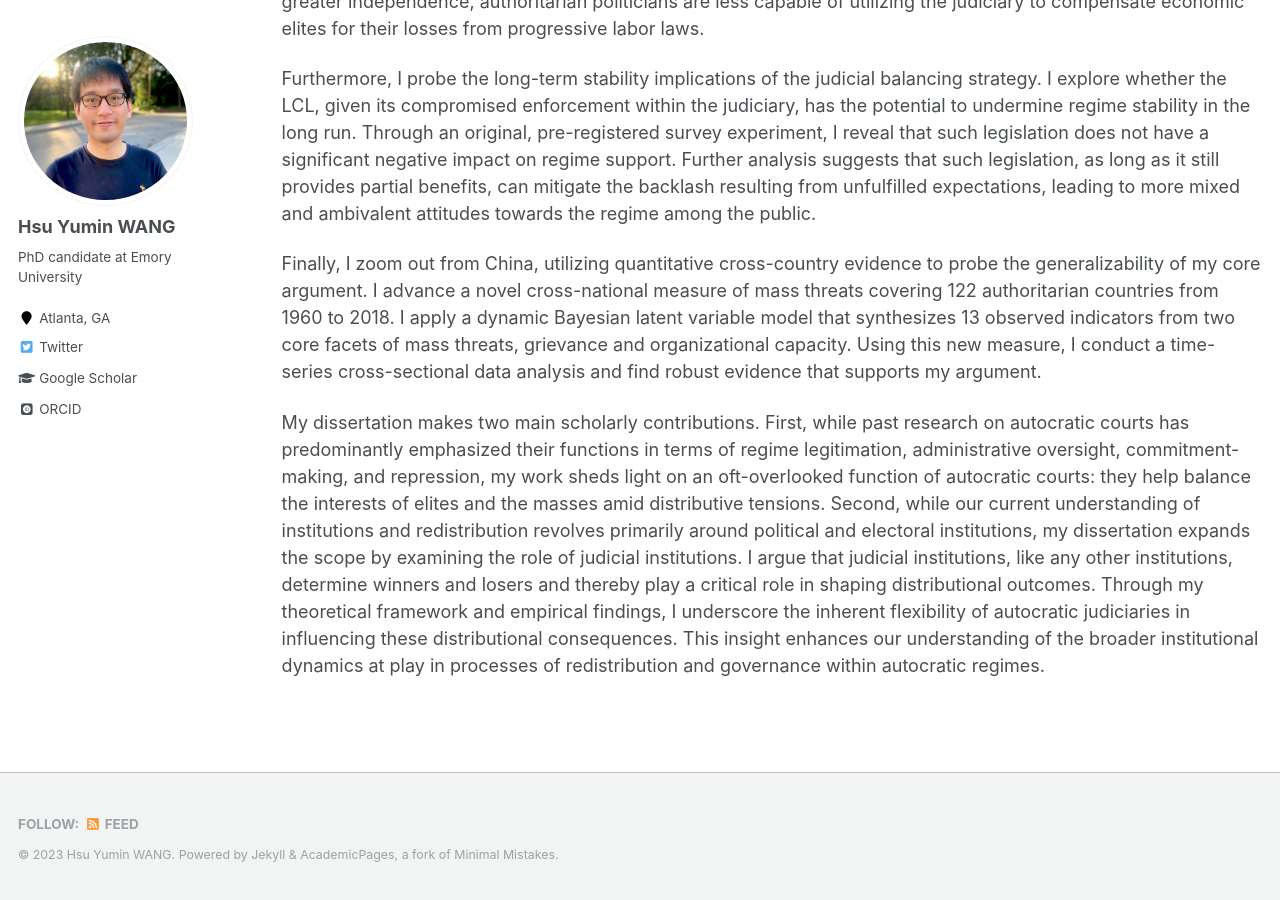
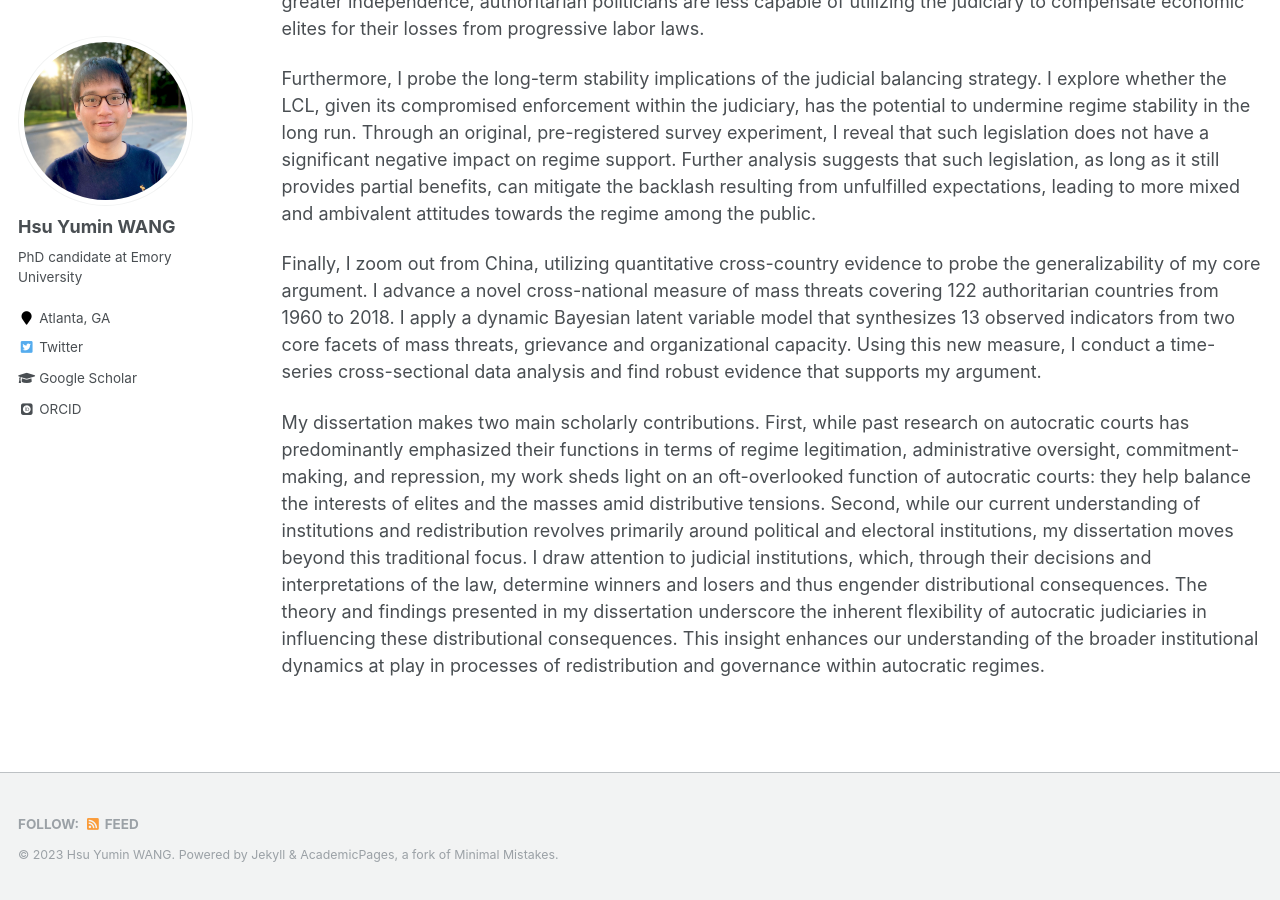
Before and after one commit to hsuyumin/hsuyumin.github.io, a Jekyll site: the page built from _pages/dissertation.md, in a window 1280 px wide and 900 px high, scrolled down 1098 px. Built offline with Jekyll 4.4.1, drawn with Linux system fonts in a browser that asks for light colours; some web fonts are replaced.

Commit message:
Update dissertation.md

```diff
--- a/_pages/dissertation.md
+++ b/_pages/dissertation.md
@@ -24,4 +24,4 @@ Furthermore, I probe the long-term stability implications of the judicial balanc
 
 Finally, I zoom out from China, utilizing quantitative cross-country evidence to probe the generalizability of my core argument. I advance a novel cross-national measure of mass threats covering 122 authoritarian countries from 1960 to 2018. I apply a dynamic Bayesian latent variable model that synthesizes 13 observed indicators from two core facets of mass threats, grievance and organizational capacity. Using this new measure, I conduct a time-series cross-sectional data analysis and find robust evidence that supports my argument.
 
-My dissertation makes two main scholarly contributions. First, while past research on autocratic courts has predominantly emphasized their functions in terms of regime legitimation, administrative oversight, commitment-making, and repression, my work sheds light on an oft-overlooked function of autocratic courts: they help balance the interests of elites and the masses amid distributive tensions. Second, while our current understanding of institutions and redistribution revolves primarily around political and electoral institutions, my dissertation expands the scope by examining the role of judicial institutions. I argue that judicial institutions, like any other institutions, determine winners and losers and thereby play a critical role in shaping distributional outcomes. Through my theoretical framework and empirical findings, I underscore the inherent flexibility of autocratic judiciaries in influencing these distributional consequences. This insight enhances our understanding of the broader institutional dynamics at play in processes of redistribution and governance within autocratic regimes.
+My dissertation makes two main scholarly contributions. First, while past research on autocratic courts has predominantly emphasized their functions in terms of regime legitimation, administrative oversight, commitment-making, and repression, my work sheds light on an oft-overlooked function of autocratic courts: they help balance the interests of elites and the masses amid distributive tensions. Second, while our current understanding of institutions and redistribution revolves primarily around political and electoral institutions, my dissertation moves beyond this traditional focus. I draw attention to judicial institutions, which, through their decisions and interpretations of the law, determine winners and losers and thus engender distributional consequences. The theory and findings presented in my dissertation underscore the inherent flexibility of autocratic judiciaries in influencing these distributional consequences. This insight enhances our understanding of the broader institutional dynamics at play in processes of redistribution and governance within autocratic regimes.
```
